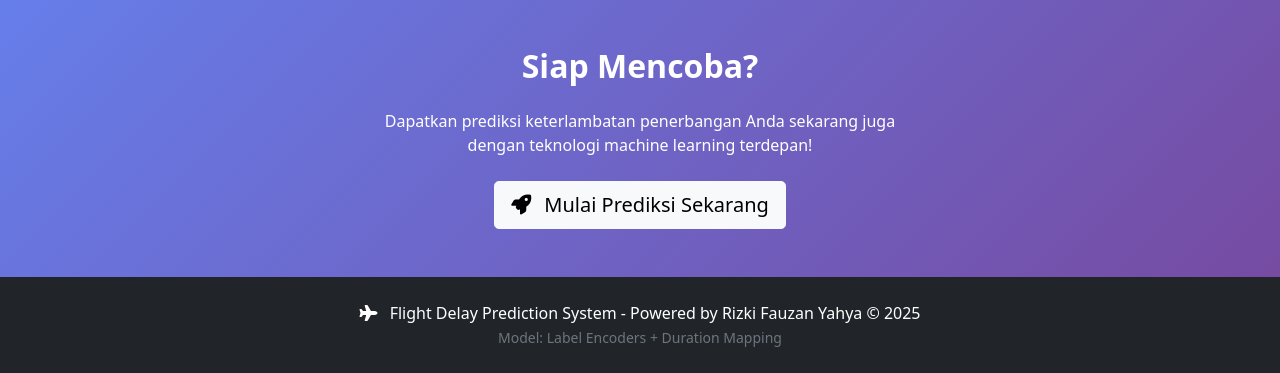
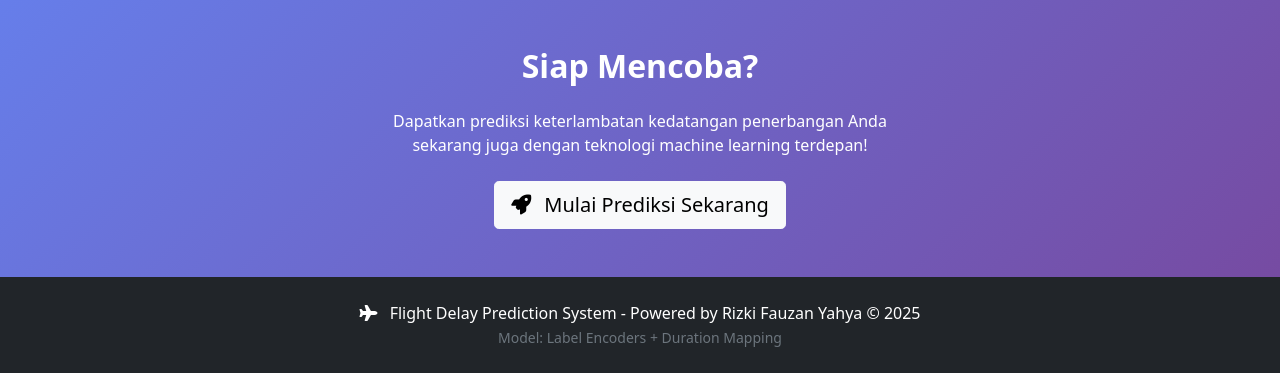
Before and after one commit to rizkify38/PrediksiKedatanganPenerbangan, a Flask app: page / in a window 1280 px wide. Shown: the part 1799-2172 px from the top of the page. Run offline with Flask 3, Linux system fonts and the light colour scheme; parts of the project's set-up code (start-up, migrations or seed data) failed here and were passed over.

Commit message:
Update index.html

```diff
--- a/templates/index.html
+++ b/templates/index.html
@@ -232,7 +232,7 @@
                 <div class="col-lg-6">
                     <h2 class="text-white fw-bold mb-4">Siap Mencoba?</h2>
                     <p class="text-white mb-4">
-                        Dapatkan prediksi keterlambatan penerbangan Anda sekarang juga
+                        Dapatkan prediksi keterlambatan kedatangan penerbangan Anda sekarang juga
                         dengan teknologi machine learning terdepan!
                     </p>
                     <a href="/prediksi" class="btn btn-light btn-lg">
```
